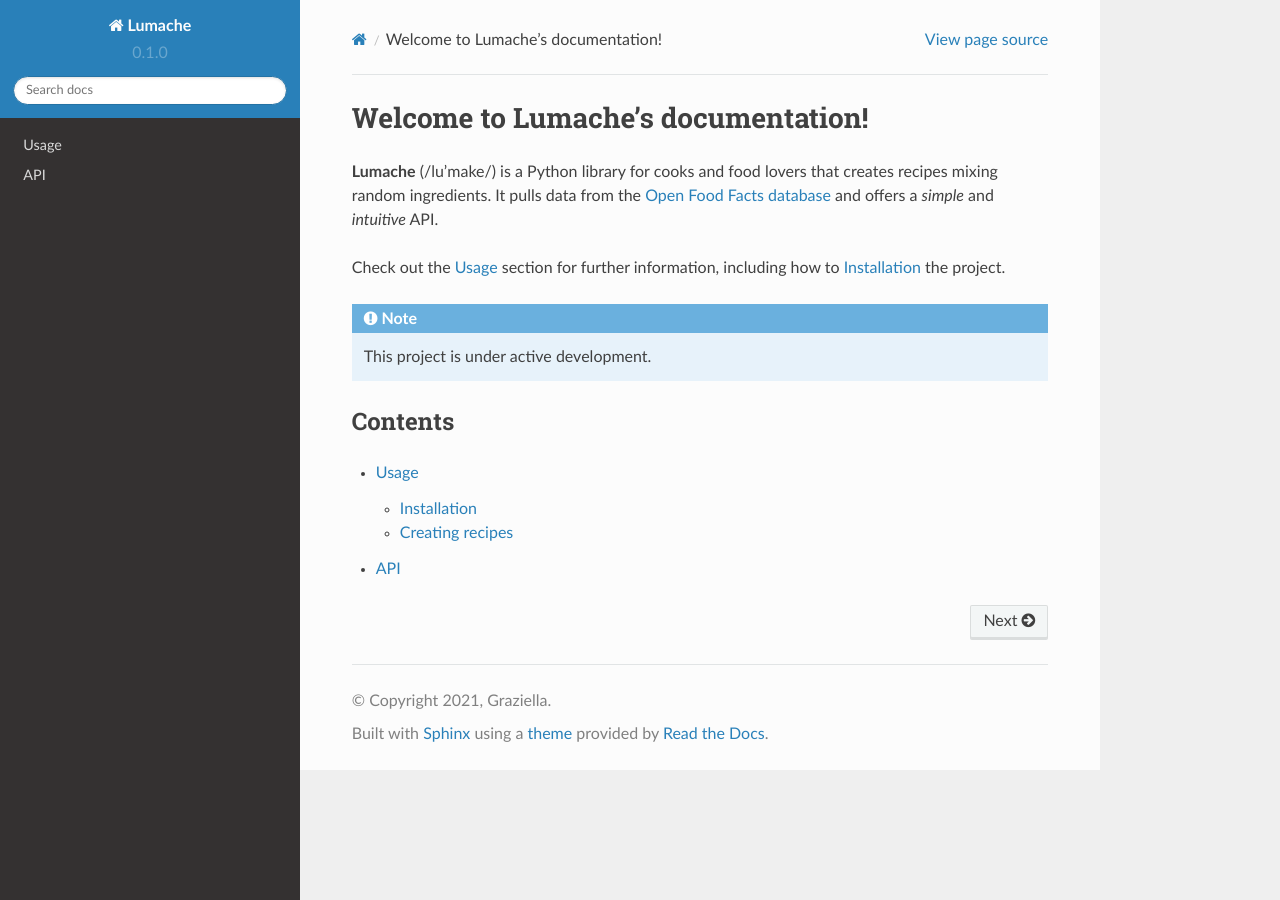
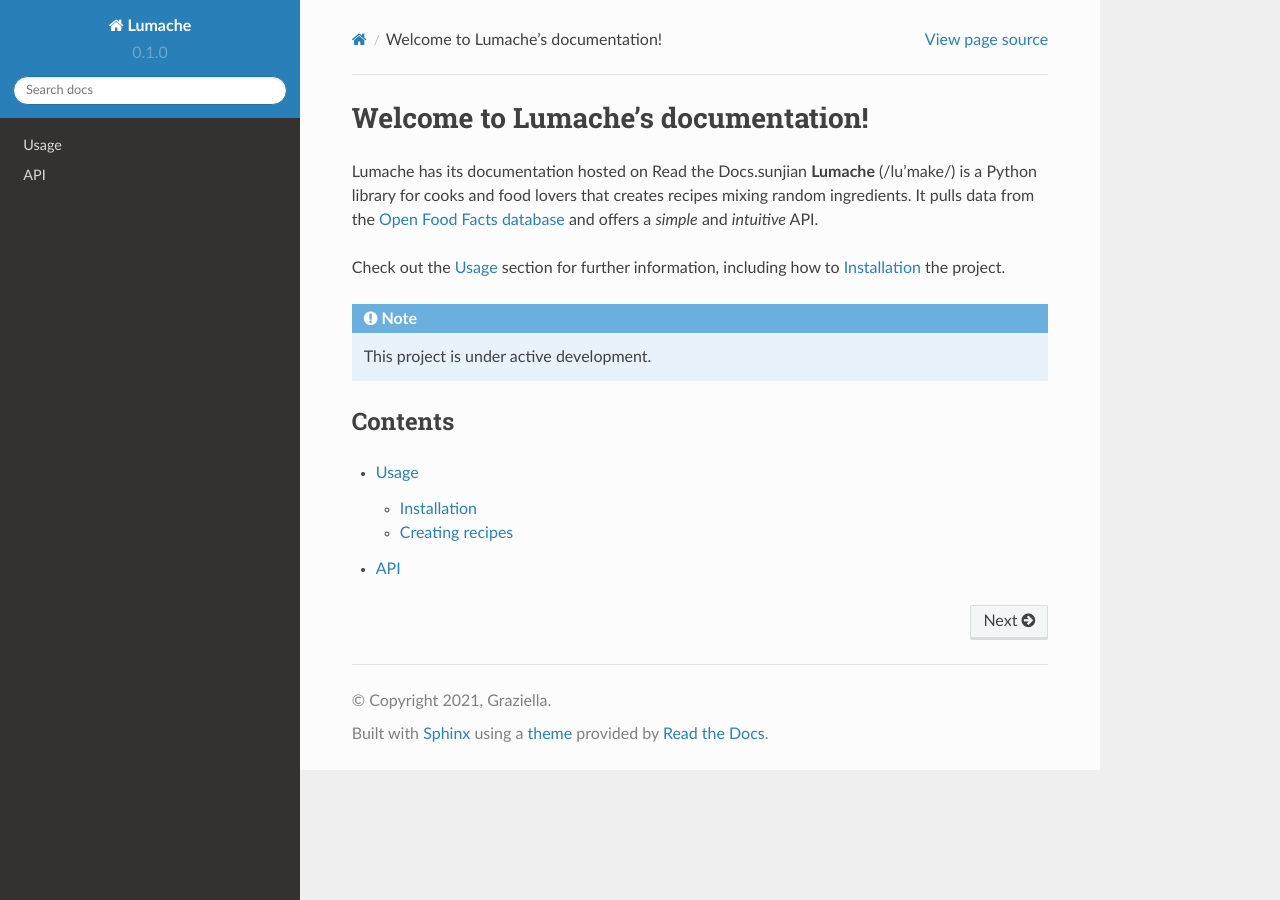
Before and after one commit to sunjian-github/programming_notebook, a Sphinx documentation site: the page built from docs/source/index.rst, in a window 1280 px wide. Built offline with Sphinx 7.4.7 and the Read the Docs theme 2.0.0, drawn with Linux system fonts in a browser that asks for light colours.

Commit message:
Update index.rst
just test

```diff
--- a/docs/source/index.rst
+++ b/docs/source/index.rst
@@ -1,6 +1,6 @@
 Welcome to Lumache's documentation!
 ===================================
-
+Lumache has its documentation hosted on Read the Docs.sunjian
 **Lumache** (/lu'make/) is a Python library for cooks and food lovers
 that creates recipes mixing random ingredients.
 It pulls data from the `Open Food Facts database <https://world.openfoodfacts.org/>`_
```
